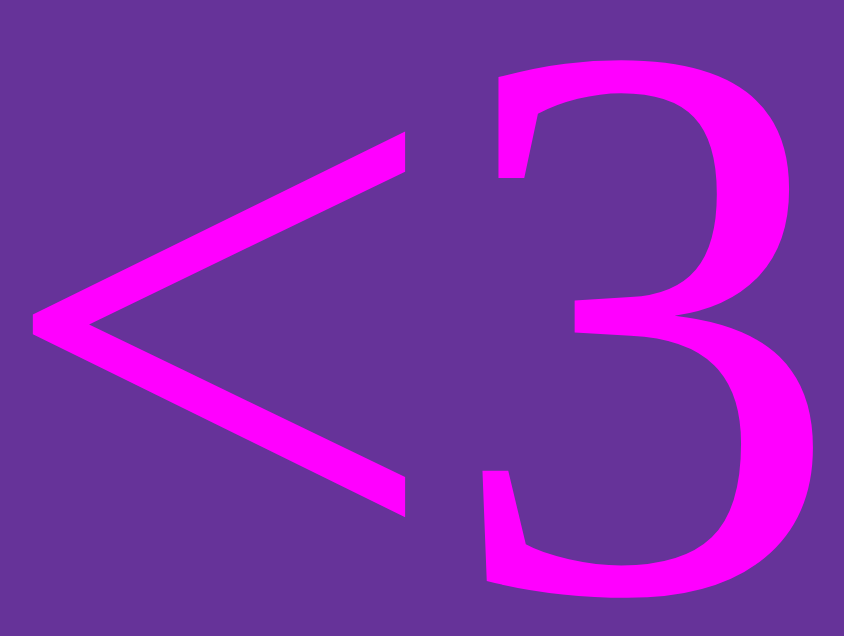
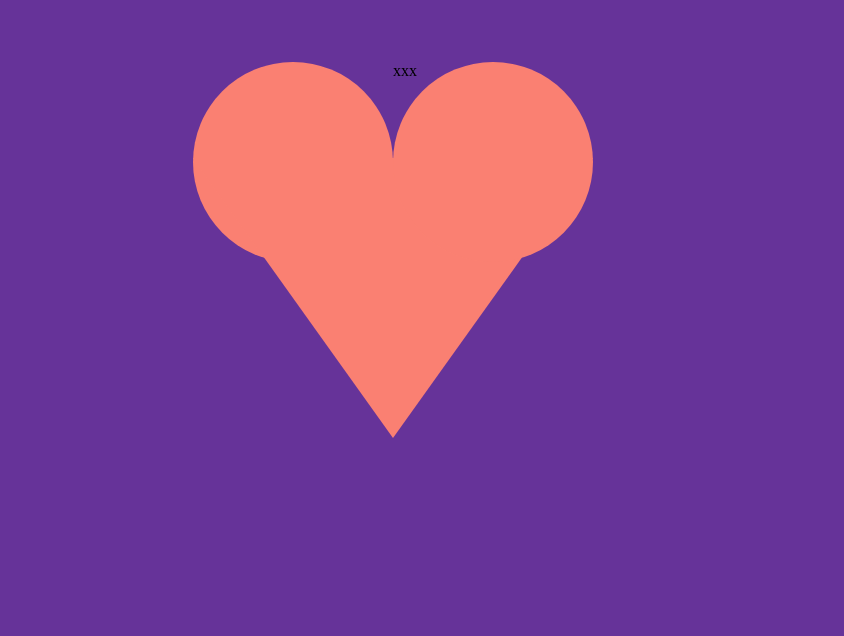
Before and after one commit to learosema/css-practise, a website: page src/test.pug in a window 1280 px wide. Shown: the part 138-774 px from the top of the page, without its empty margins (247-1091 px from the left). Drawn offline with nearby package versions, Linux system fonts and the light colour scheme; files that its build step writes are made by us from their sources.

Commit message:
css triangle test

```diff
--- a/src/test.pug
+++ b/src/test.pug
@@ -7,4 +7,4 @@ html(lang="en")
     link(rel="stylesheet", href="test.css")
     title Document
   body
-    .kreis
+    .heart
--- a/src/test.scss
+++ b/src/test.scss
@@ -21,20 +21,36 @@ body {
   @include flexbox(center, center);
 }
 
-.kreis {
-  color: #f0f;
-  width: 50vmin;
-  height: 50vmin;
-  position: relative;
-  animation: pulsate 0.4s linear infinite;
-}
-
-.kreis::after {
-  @include fit();
-  content: '<3';
-  font-size: 50vmin;
-}
 
 @keyframes pulsate {
   50% { transform: scale(2.0); }
 }
+
+.heart {
+  border-radius: 50%;
+  background: salmon;
+  width: 25vmin;
+  height: 25vmin;
+  transform: translate(-12.5vmin,-12.5vmin);
+  position: relative;
+}
+
+.heart::after {
+  border-radius: 50%;
+  @include fit();
+  background: salmon;
+  transform: translateX(25vmin);
+  content: 'xxx';
+}
+
+.heart::before {
+  position: absolute;
+  top: 0; left: 0;
+  width: 0vmin;
+  height: 0;
+  content: '';
+  border-left: 25vmin solid transparent;
+  border-right: 25vmin solid transparent;
+  border-top: 35vmin solid salmon;
+  transform: translateY(12vmin);
+}
```
